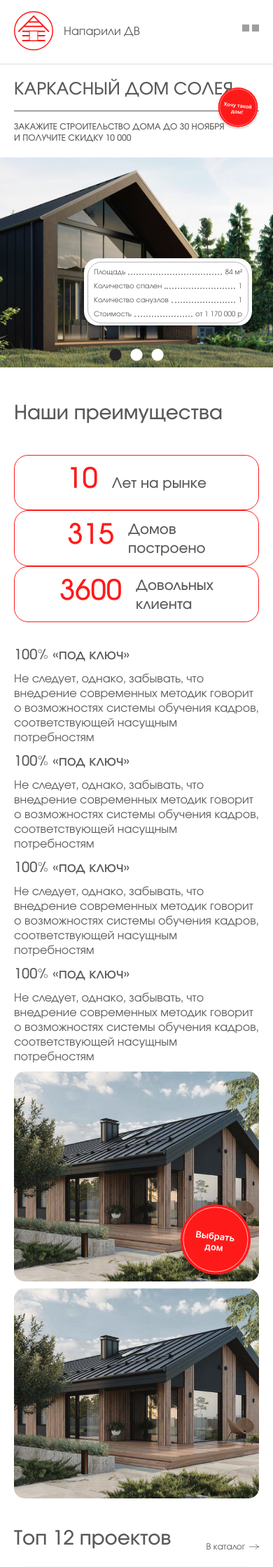
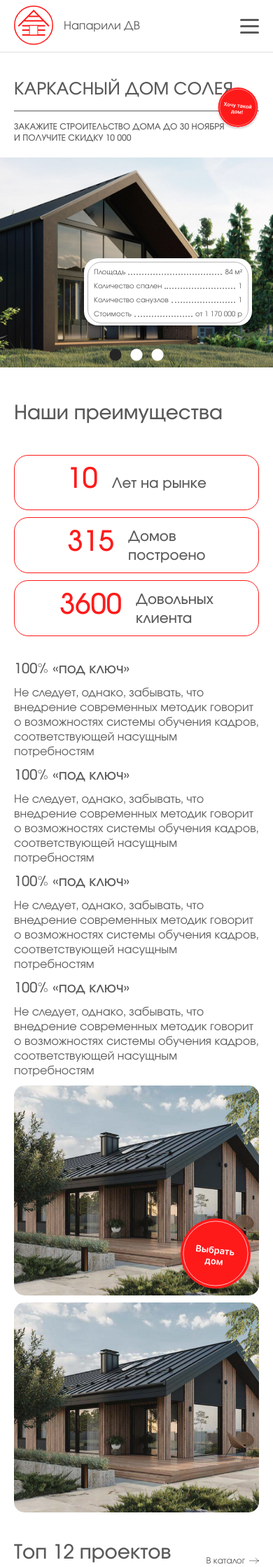
Before and after one commit to IT-solutions-django/NapariliDV, a Django app: page / in a window 390 px wide. Shown: the top 2239 px of the page at 70% size. Run offline with Django 5.2, Linux system fonts and the light colour scheme; grey boxes are pictures that could not be loaded.

Commit message:
Add burger icons

```diff
--- a/static/css/style.css
+++ b/static/css/style.css
@@ -235,6 +235,15 @@ main {
     justify-content: center;
     text-align: center;
 }
+.header__hamburger--close {
+    display: none;
+}
+.header__hamburger.active .header__hamburger--menu {
+    display: none;
+}
+.header__hamburger.active .header__hamburger--close {
+    display: block;
+}
 .header__nav.active .header__menu {
     flex-direction: column;
     justify-content: center;
@@ -251,11 +260,15 @@ main {
     display: none;
 }
 .header__hamburger img {
-    width: 10px;
-    height: 10px;
+    width: 27px;
+    height: 21px;
 }
 
 @media (max-width: 990px) {
+    .header__logo {
+        margin-top: 8px;
+        margin-bottom: 10px;
+    }
     .header__hamburger {
         display: block;
     }
@@ -2084,6 +2097,11 @@ footer hr,
     .advantages__stats,
     .advantages__details-row {
         flex-direction: column;
+    }
+    .advantages__stats {
+        gap: 10px;
+    }
+    .advantages__details-row {
         gap: 0px;
     }
     .advantages__details-row-with-images {
--- a/templates/base.html
+++ b/templates/base.html
@@ -35,8 +35,8 @@
                     </div>
                 </div>
                 <button class="header__hamburger" aria-label="Toggle menu">
-                    <img class="header__hamburger--menu" src="https://prozdorovie.site/static/images/burger.svg" alt="Меню">
-                    <img class="header__hamburger--close" src="https://prozdorovie.site/static/images/close.svg" alt="Закрыть">
+                    <img class="header__hamburger--menu" src="{% static 'images/burger.svg' %}" alt="Меню">
+                    <img class="header__hamburger--close" src="{% static 'images/close.svg' %}" alt="Закрыть">
                 </button>
                 <div class="header__nav">
                     <div class="header__menu">
```
Also changed, not shown: static/images/burger.svg (added), static/images/close.svg (added).
